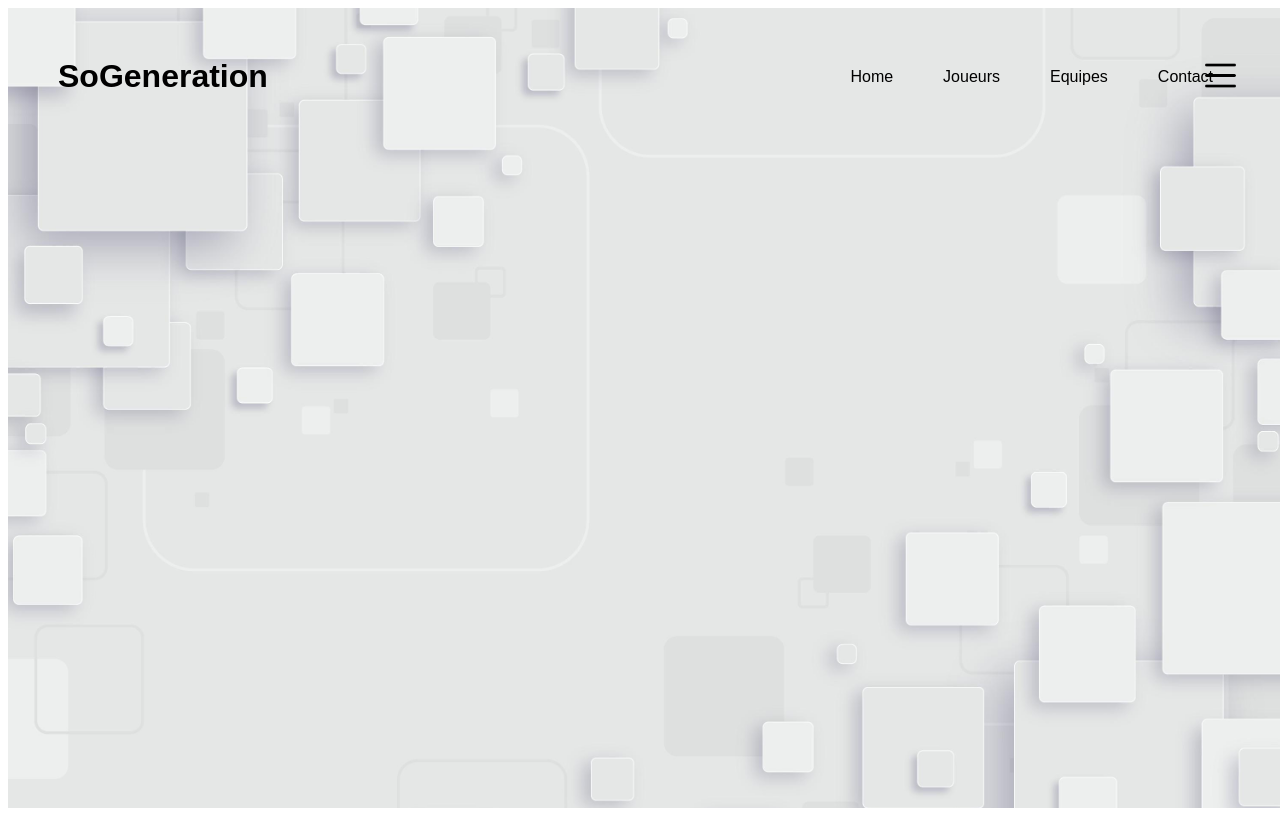
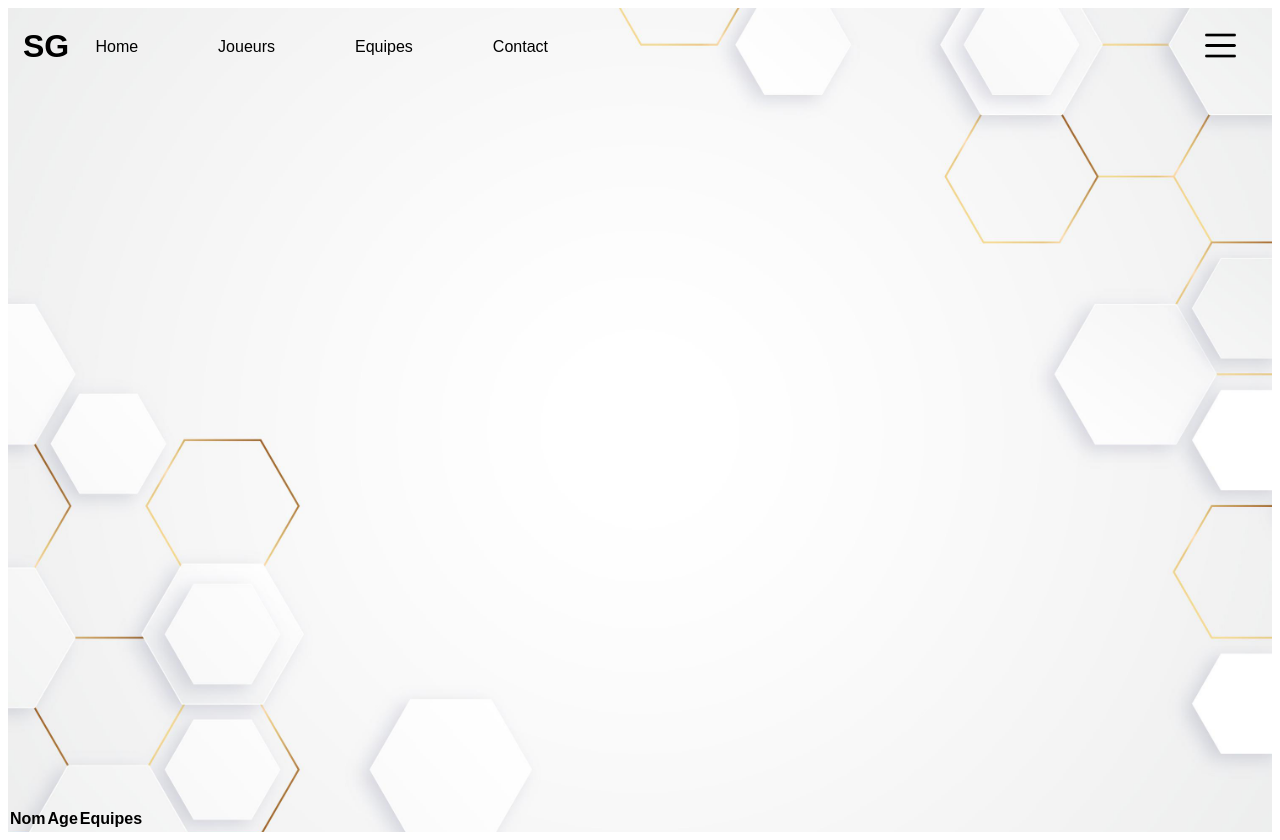
Before and after one commit to khalifa9660/SoGen_Front, an Angular app: page / in a window 1280 px wide. Before the commit the page ends 816 px from the top, so only its background shows below. Built offline with nearby package versions, Linux system fonts and the light colour scheme.

Commit message:
Mise en place de la navbar

```diff
--- a/src/app/app.component.html
+++ b/src/app/app.component.html
@@ -1,6 +1,7 @@
 <body>
+  <header>
     <nav class="navbar">
-    <a href="#" class="logo">SoGeneration</a>
+      <a href="#" class="logo">SG</a>
       <div class="nav-links">
         <ul>
           <li><a href="#active">Home</a></li>
@@ -15,5 +16,18 @@
         class="menu-hamburger"
       />
     </nav>
-  <header></header>
+  </header>
+  <aside></aside>
+  <table>
+    <thead>
+      <th>Nom</th>
+      <th>Age</th>
+      <th>Equipes</th>
+    </thead>
+    <tbody>
+      <tr>
+        <td></td>
+      </tr>
+    </tbody>
+  </table>
 </body>
--- a/src/app/app.component.scss
+++ b/src/app/app.component.scss
@@ -7,18 +7,19 @@
 
 body {
   font-family: Arial, Helvetica, sans-serif;
+  background-image: url(../assets/Img/5968949.png);
+  background-size: cover;
 }
 
 header {
   height: 100vh;
   width: 100vw;
-  background-image: url(../assets/Img/5026563.png);
-  background-size: cover;
 }
 
 .navbar {
   position: absolute;
-  padding: 50px;
+  padding: 20px 365px;
+  margin-left: -350px;
   display: flex;
   justify-content: space-between;
   align-items: center;
@@ -42,6 +43,7 @@ header {
 
 .navbar .nav-links ul {
   display: flex;
+  gap: 30px;
 }
 
 .navbar .nav-links ul li {
@@ -56,8 +58,8 @@ header {
 .navbar .menu-hamburger {
   width: 35px;
   position: absolute;
-  top: 50px;
-  right: 50px;
+  top: 20px;
+  right: -300px;
   width: 35px;
 }
 
--- a/src/app/app.component.ts
+++ b/src/app/app.component.ts
@@ -11,7 +11,7 @@ export class AppComponent implements OnInit {
 
   constructor(private renderer: Renderer2) {}
 
-  title = "SoGen_Front";
+  title = "SoGeneration";
 
   ngOnInit() {
     this.navHamburger = document.querySelector(".menu-hamburger");
--- a/src/index.html
+++ b/src/index.html
@@ -1,13 +1,13 @@
-<!doctype html>
+<!DOCTYPE html>
 <html lang="en">
-<head>
-  <meta charset="utf-8">
-  <title>SoGenFront</title>
-  <base href="/">
-  <meta name="viewport" content="width=device-width, initial-scale=1">
-  <link rel="icon" type="image/x-icon" href="favicon.ico">
-</head>
-<body>
-  <app-root></app-root>
-</body>
+  <head>
+    <meta charset="utf-8" />
+    <title>SoGeneration</title>
+    <base href="/" />
+    <meta name="viewport" content="width=device-width, initial-scale=1" />
+    <link rel="icon" type="image/x-icon" href="favicon.ico" />
+  </head>
+  <body>
+    <app-root></app-root>
+  </body>
 </html>
```
Also changed, not shown: 1 other file (tests, documents, lock files or other folders). Lines whose indentation alone changed are shown as unchanged.
